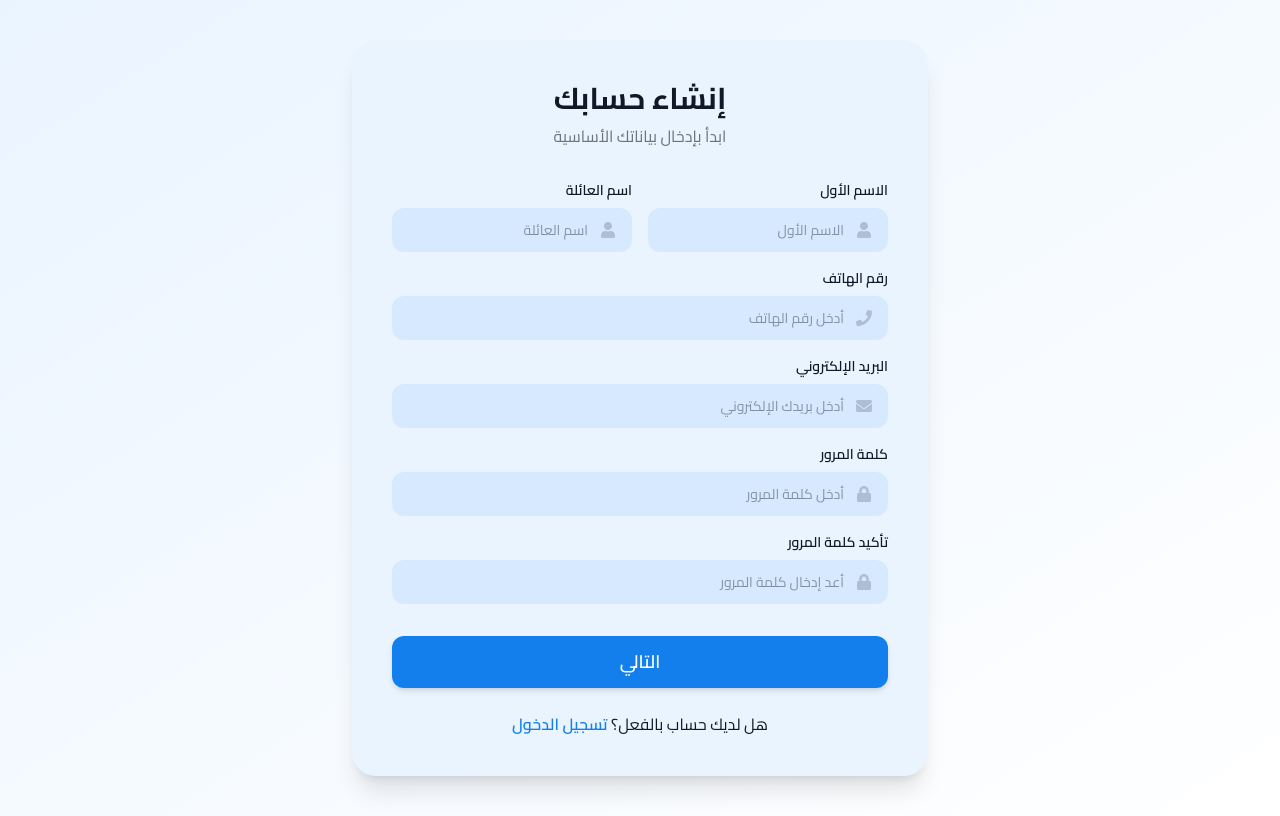
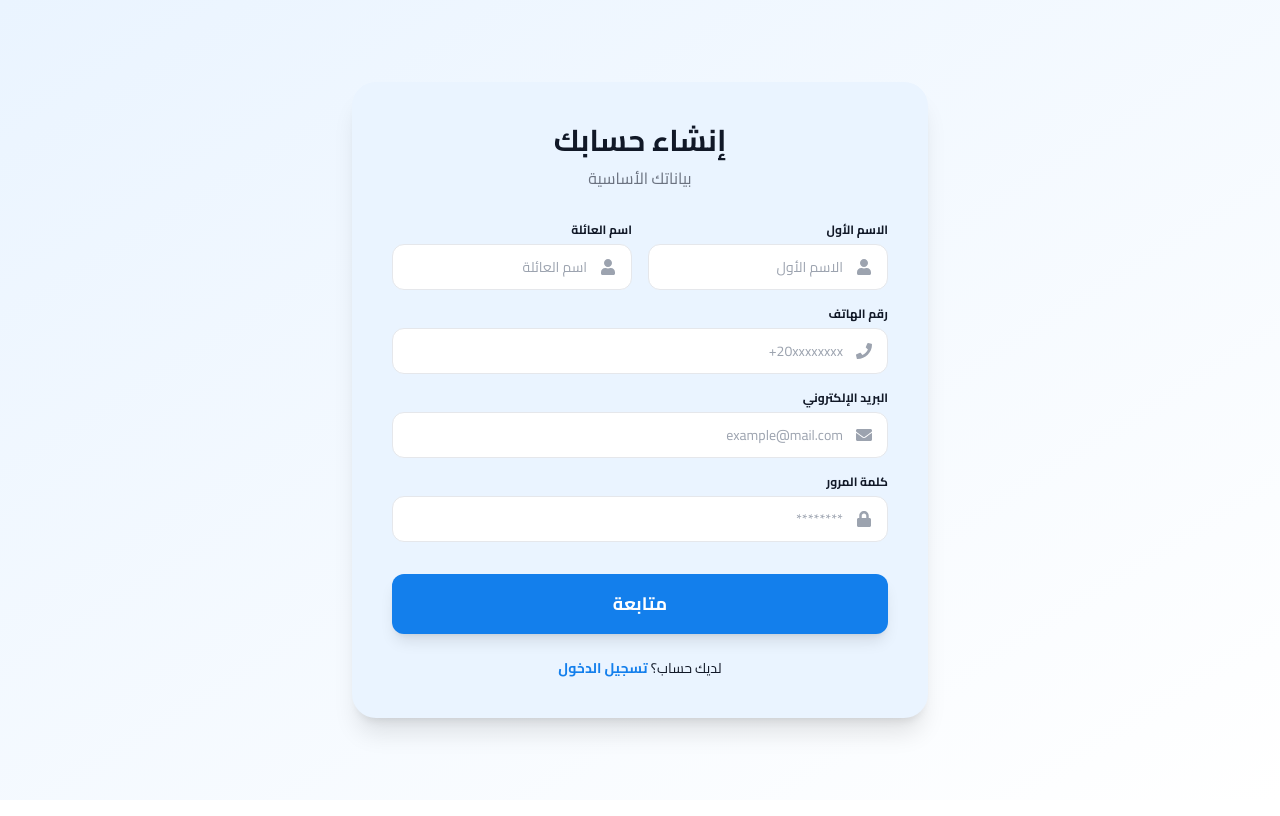
Before and after one commit to 3moor-dot/Gear_Up, a React (Vite) app: page /register in a window 1280 px wide. Built offline with nearby package versions, Linux system fonts and the light colour scheme; a web font is replaced by a local one.

Commit message:
Update register.tsx

```diff
--- a/src/pages/Registration/register.tsx
+++ b/src/pages/Registration/register.tsx
@@ -5,9 +5,7 @@ import {
     FaEnvelope,
     FaLock,
     FaUserTie,
-    FaMapMarkerAlt,
-    FaTools,
-    FaCheckCircle
+    FaTools
 } from "react-icons/fa";
 import { motion, AnimatePresence } from "framer-motion";
 
@@ -25,17 +23,17 @@ const Register: React.FC = () => {
                     إنشاء حسابك
                 </h1>
                 <p className="text-center text-gray-500 mb-8">
-                    {step === 1 ? "ابدأ بإدخال بياناتك الأساسية" : "اختر نوع الحساب لإكمال التسجيل"}
+                    {step === 1 ? "بياناتك الأساسية" : "اختر نوع الحساب لإتمام العملية"}
                 </p>
 
                 <AnimatePresence mode="wait">
-                    {/* STEP 1 – BASIC INFO */}
+                    {/* الخطوة الأولى: البيانات الأساسية فقط */}
                     {step === 1 && (
                         <motion.div
                             key="step1"
-                            initial={{ opacity: 0, x: 20 }}
-                            animate={{ opacity: 1, x: 0 }}
-                            exit={{ opacity: 0, x: -20 }}
+                            initial={{ opacity: 0, y: 20 }}
+                            animate={{ opacity: 1, y: 0 }}
+                            exit={{ opacity: 0, y: -20 }}
                             className="space-y-4"
                         >
                             <div className="grid grid-cols-2 gap-4">
@@ -44,99 +42,76 @@ const Register: React.FC = () => {
                             </div>
                             <FormSection
                                 fields={[
-                                    { label: "رقم الهاتف", icon: <FaPhone />, placeholder: "أدخل رقم الهاتف" },
-                                    { label: "البريد الإلكتروني", icon: <FaEnvelope />, placeholder: "أدخل بريدك الإلكتروني" },
-                                    { label: "كلمة المرور", icon: <FaLock />, placeholder: "أدخل كلمة المرور", type: "password" },
-                                    { label: "تأكيد كلمة المرور", icon: <FaLock />, placeholder: "أعد إدخال كلمة المرور", type: "password" },
+                                    { label: "رقم الهاتف", icon: <FaPhone />, placeholder: "20xxxxxxxx+" },
+                                    { label: "البريد الإلكتروني", icon: <FaEnvelope />, placeholder: "example@mail.com" },
+                                    { label: "كلمة المرور", icon: <FaLock />, placeholder: "********", type: "password" },
                                 ]}
                             />
                         </motion.div>
                     )}
 
-                    {/* STEP 2 – ROLE SELECTION & MECHANIC DATA */}
+                    {/* الخطوة الثانية: اختيار النوع فقط */}
                     {step === 2 && (
                         <motion.div
                             key="step2"
-                            initial={{ opacity: 0, x: 20 }}
-                            animate={{ opacity: 1, x: 0 }}
-                            exit={{ opacity: 0, x: -20 }}
+                            initial={{ opacity: 0, scale: 0.95 }}
+                            animate={{ opacity: 1, scale: 1 }}
+                            exit={{ opacity: 0, scale: 0.95 }}
+                            className="py-10"
                         >
-                            {/* ROLE SWITCH INSIDE STEP 2 */}
-                            <div className="flex justify-center gap-4 mb-8">
+                            <div className="flex flex-col sm:flex-row justify-center gap-6">
                                 <button
                                     onClick={() => setRole("client")}
-                                    className={`flex items-center gap-2 px-8 py-3 rounded-xl font-medium transition-all duration-300 ${role === "client" ? "bg-black text-white scale-105 shadow-lg" : "bg-gray-400 text-white"}`}
+                                    className={`flex flex-col items-center justify-center gap-4 p-8 rounded-3xl border-2 transition-all duration-300 ${
+                                        role === "client"
+                                        ? "border-black bg-black text-white shadow-2xl scale-105"
+                                        : "border-gray-200 dark:border-gray-700 text-gray-400 bg-transparent"
+                                    }`}
                                 >
-                                    <FaUserTie />
-                                    عميل
+                                    <FaUserTie size={40} />
+                                    <span className="font-bold text-lg">سجل كعميل</span>
                                 </button>
+
                                 <button
                                     onClick={() => setRole("mechanic")}
-                                    className={`flex items-center gap-2 px-8 py-3 rounded-xl font-medium transition-all duration-300 ${role === "mechanic" ? "bg-[#137FEC] text-white scale-105 shadow-lg" : "bg-[#8FC1FF] text-white"}`}
+                                    className={`flex flex-col items-center justify-center gap-4 p-8 rounded-3xl border-2 transition-all duration-300 ${
+                                        role === "mechanic"
+                                        ? "border-[#137FEC] bg-[#137FEC] text-white shadow-2xl scale-105"
+                                        : "border-gray-200 dark:border-gray-700 text-gray-400 bg-transparent"
+                                    }`}
                                 >
-                                    <FaTools />
-                                    ميكانيكي
+                                    <FaTools size={40} />
+                                    <span className="font-bold text-lg">سجل كميكانيكي</span>
                                 </button>
                             </div>
-
-                            {/* SHOW MECHANIC FIELDS ONLY IF MECHANIC IS SELECTED */}
-                            <AnimatePresence mode="wait">
-                                {role === "mechanic" ? (
-                                    <motion.div
-                                        key="mechanic-fields"
-                                        initial={{ opacity: 0, y: 10 }}
-                                        animate={{ opacity: 1, y: 0 }}
-                                        exit={{ opacity: 0, y: -10 }}
-                                        className="space-y-4 p-6 rounded-2xl border border-blue-100 dark:border-blue-900/30"
-                                    >
-                                        <h3 className="text-sm font-bold text-blue-600 dark:text-blue-400 mb-2">بيانات الورشة والعمل:</h3>
-                                        <FormSection
-                                            fields={[
-                                                { label: "موقع الورشة", icon: <FaMapMarkerAlt />, placeholder: "أدخل موقع الورشة" },
-                                                { label: "التخصص الرئيسي", icon: <FaTools />, placeholder: "ميكانيكي / كهربائي / كليهما" },
-                                                { label: "التخصص الفرعي", icon: <FaTools />, placeholder: "ألماني / كوري / ياباني" },
-                                                { label: "إمكانية الزيارة الميدانية", icon: <FaCheckCircle />, placeholder: "نعم / لا" },
-                                            ]}
-                                        />
-                                    </motion.div>
-                                ) : (
-                                    <motion.div
-                                        initial={{ opacity: 0 }}
-                                        animate={{ opacity: 1 }}
-                                        className="text-center py-10 text-gray-500 dark:text-gray-400 italic"
-                                    >
-                                        سيتم إنشاء حسابك كعميل، يمكنك إضافة بيانات سيارتك لاحقاً من لوحة التحكم.
-                                    </motion.div>
-                                )}
-                            </AnimatePresence>
+                            <p className="text-center mt-8 text-sm text-gray-400">
+                                {role === "client" ? "ستتمكن من طلب خدمات الصيانة فوراً" : "سنطلب منك بيانات ورشتك في الخطوة القادمة داخل التطبيق"}
+                            </p>
                         </motion.div>
                     )}
                 </AnimatePresence>
 
-                {/* NAVIGATION BUTTONS */}
+                {/* الأزرار */}
                 <div className="flex gap-3 mt-8">
                     {step === 2 && (
                         <button
                             onClick={() => setStep(1)}
-                            className="flex-1 bg-gray-200 dark:bg-gray-700 text-gray-700 dark:text-white py-3 rounded-xl text-lg font-semibold hover:bg-gray-300 transition"
+                            className="flex-1 bg-gray-200 dark:bg-gray-700 text-gray-700 dark:text-white py-3 rounded-xl font-semibold hover:bg-gray-300 transition"
                         >
                             السابق
                         </button>
                     )}
                     <button
-                        onClick={() => step === 1 ? setStep(2) : alert("تم التسجيل بنجاح")}
-                        className="flex-[2] bg-[#137FEC] text-white py-3 rounded-xl text-lg font-semibold hover:bg-blue-700 transition shadow-md"
+                        onClick={() => step === 1 ? setStep(2) : alert("تم إنشاء الحساب بنجاح!")}
+                        className="flex-[2] bg-[#137FEC] text-white py-4 rounded-xl text-lg font-bold hover:bg-blue-700 transition shadow-lg"
                     >
-                        {step === 1 ? "التالي" : "إنهاء التسجيل"}
+                        {step === 1 ? "متابعة" : "إنشاء الحساب الآن"}
                     </button>
                 </div>
 
-                {/* LOGIN LINK */}
-                <p className="text-center mt-6 dark:text-white">
-                    هل لديك حساب بالفعل؟{" "}
-                    <span
-                        onClick={() => window.location.href = "/login"}
-                        className="text-[#137FEC] font-semibold cursor-pointer hover:underline">
+                <p className="text-center mt-6 dark:text-white text-sm">
+                    لديك حساب؟{" "}
+                    <span onClick={() => window.location.href = "/login"} className="text-[#137FEC] font-bold cursor-pointer hover:underline">
                         تسجيل الدخول
                     </span>
                 </p>
@@ -147,19 +122,19 @@ const Register: React.FC = () => {
 
 export default Register;
 
-/* ---------------- HELPER COMPONENTS ---------------- */
+/* ---------------- المكونات المساعدة ---------------- */
 
 const FormInput = ({ label, icon, placeholder, type = "text" }: any) => (
     <div className="w-full">
-        <label className="block mb-2 font-semibold dark:text-white text-sm">{label}</label>
+        <label className="block mb-1.5 font-bold dark:text-white text-xs">{label}</label>
         <div className="relative">
-            <span className="absolute right-4 top-1/2 -translate-y-1/2 text-[#0F132333] dark:text-gray-400">
+            <span className="absolute right-4 top-1/2 -translate-y-1/2 text-gray-400">
                 {icon}
             </span>
             <input
                 type={type}
                 placeholder={placeholder}
-                className="w-full bg-[#D6E9FF] dark:bg-[#137FEC1A] text-gray-800 dark:text-gray-200 placeholder-[#0F132366] dark:placeholder-gray-500 pr-11 py-3 rounded-xl outline-none focus:ring-2 focus:ring-blue-500 transition-all duration-300 text-sm"
+                className="w-full bg-white dark:bg-[#137FEC1A] border border-gray-200 dark:border-transparent text-gray-800 dark:text-gray-200 pr-11 py-3 rounded-xl outline-none focus:ring-2 focus:ring-blue-500 transition-all text-sm"
             />
         </div>
     </div>
```
